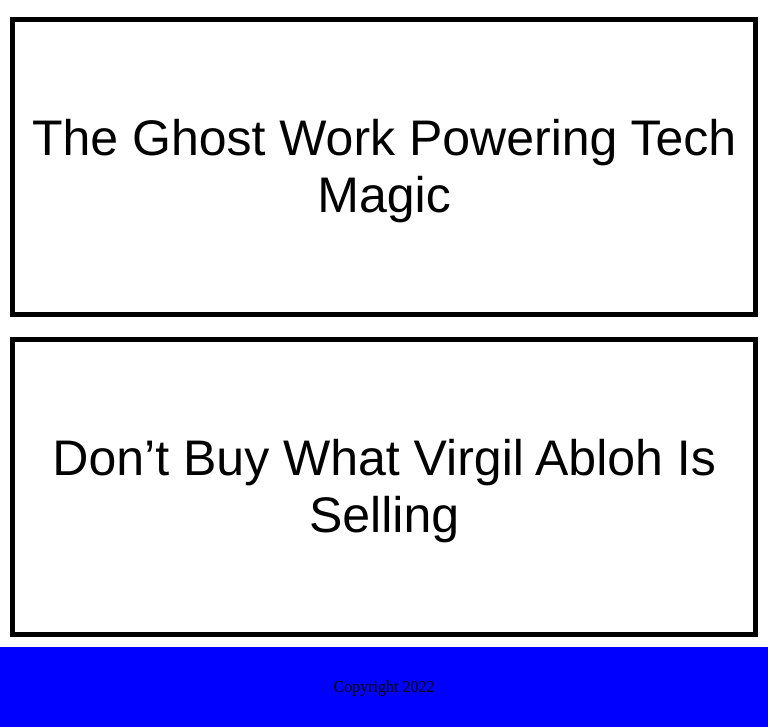
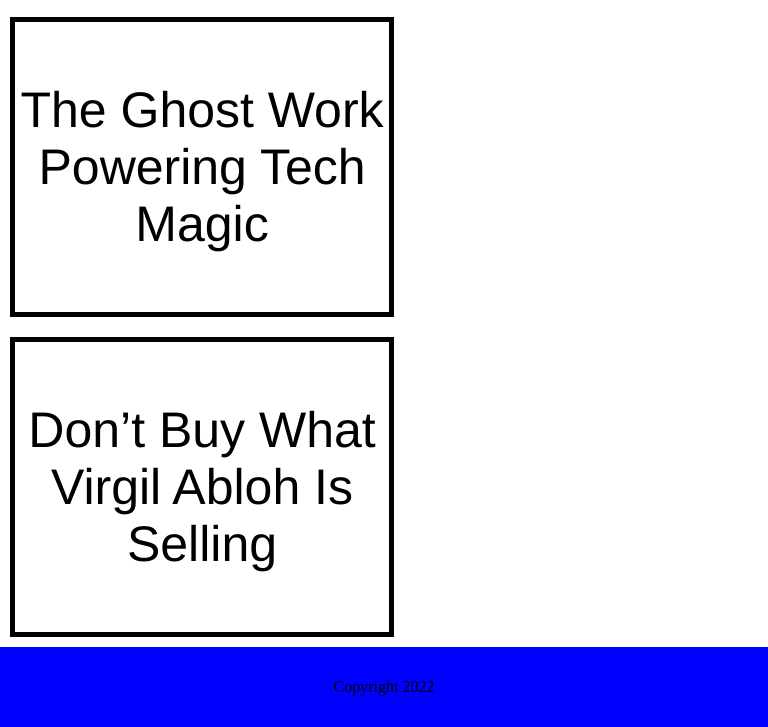
Before and after one commit to Poolubo/MoscowCodingSchool, a plain HTML site: page Project6/Myfeed.html in a window 768 px wide. Shown: the part 713-1440 px from the top of the page. Drawn offline with Linux system fonts and the light colour scheme.

Commit message:
Update styles.css

```diff
--- a/Project6/styles.css
+++ b/Project6/styles.css
@@ -42,7 +42,9 @@
 }
 
 @media only screen and (min-width: 401px) and (max-width: 960px) {
-
+      .content {
+        width: 50%;
+      }
 }
 
 @media only screen and (min-width: 961px) {
```
